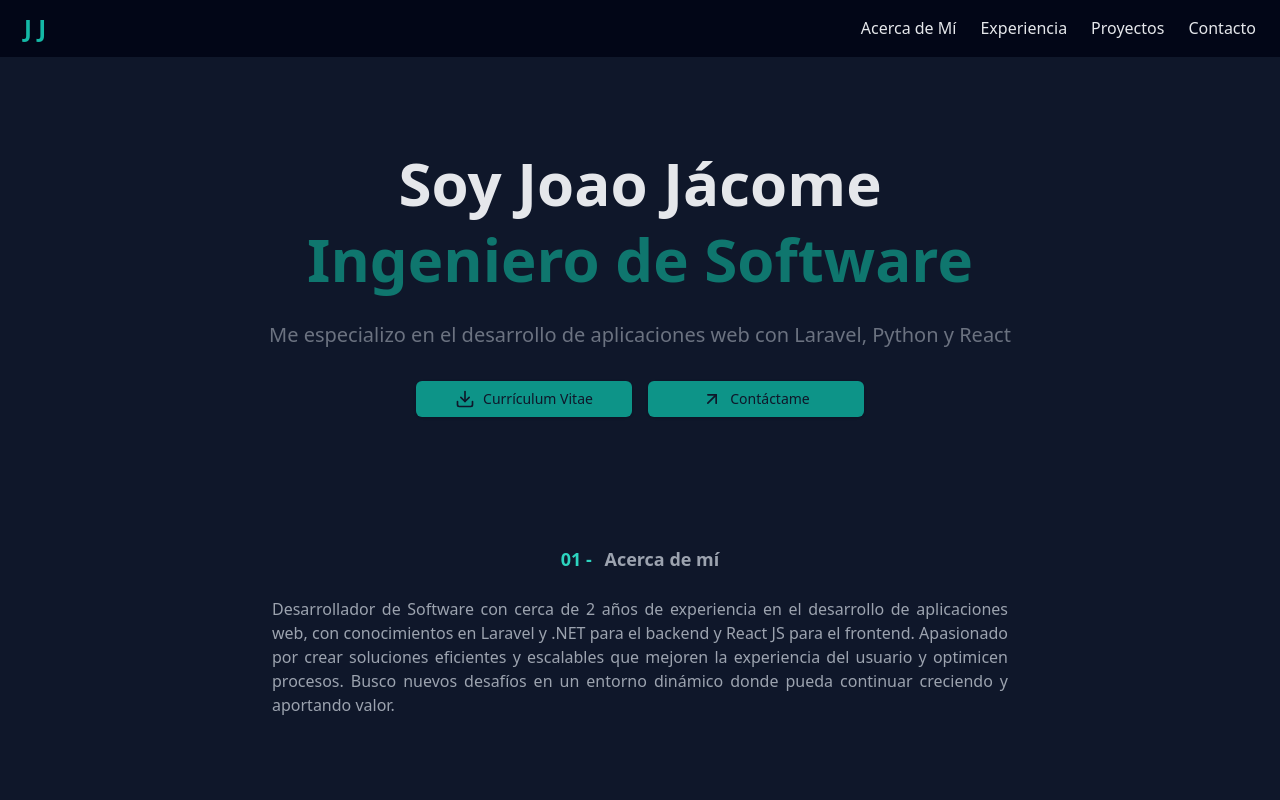
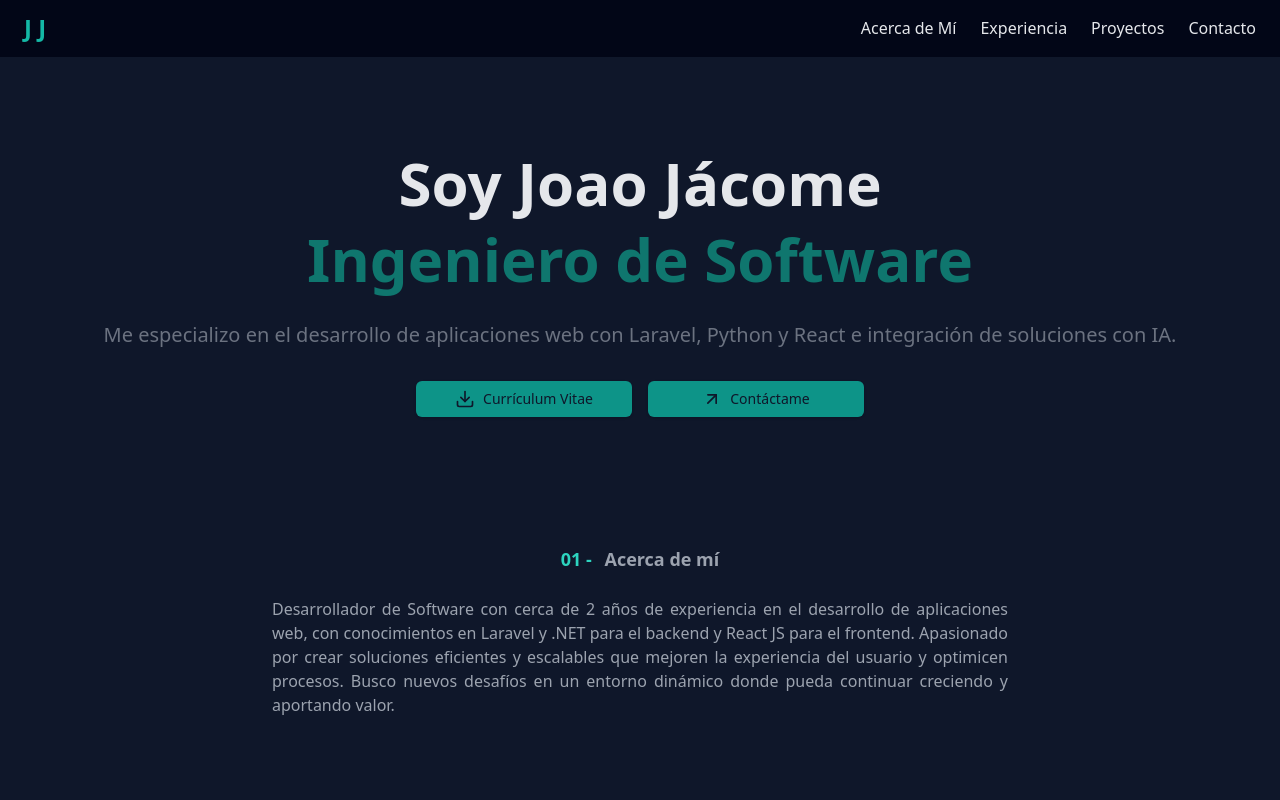
Before and after one commit to joao034/joao-portfolio, a React (Vite) app: page / in a window 1280 px wide. Shown: the top 800 px of the page. Built offline with nearby package versions, Linux system fonts and the light colour scheme.

Commit message:
Update heroData.js

```diff
--- a/src/data/heroData.js
+++ b/src/data/heroData.js
@@ -1,7 +1,7 @@
 export const heroData = {
     name: 'Soy Joao Jácome',
     role: 'Ingeniero de Software',
-    description: 'Me especializo en el desarrollo de aplicaciones web con Laravel, Python y React'
+    description: 'Me especializo en el desarrollo de aplicaciones web con Laravel, Python y React e integración de soluciones con IA.'
 }
 
 export const profileData = {
```
